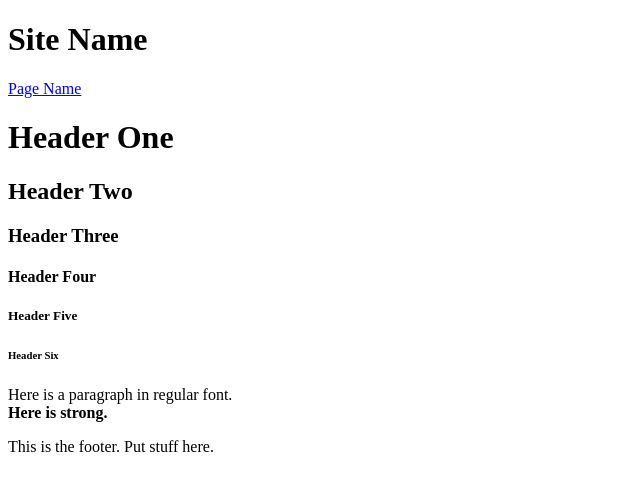
After one commit to ncss/projects-2017-4, a Python web app: template templates/demo.html in a window 1280 px wide. The commit adds this page. Shown: the top 491 px of the page, without its empty margins (0-640 px from the left). Run offline with Jinja, Linux system fonts and the light colour scheme; the template is opened without the code that fills it, so the values that code supplies are empty.

Commit message:
Updated 'main' template plus demo for css fam

```diff
--- /dev/null
+++ b/templates/demo.html
@@ -0,0 +1,35 @@
+<!DOCTYPE html>
+<html>
+    <head>
+        <title> Page title </title>
+    </head>
+
+    <body>
+
+        <header>
+            <h1>Site Name</h1>
+            <nav>
+                <a href="/page">Page Name</a>
+             </nav>
+        </header>
+
+        <main>
+            <h1>Header One</h1>
+            <h2>Header Two</h2>
+            <h3>Header Three</h3>
+            <h4>Header Four</h4>
+            <h5>Header Five</h5>
+            <h6>Header Six</h6>
+
+            <p> Here is a paragraph in regular font. <br>
+            <strong> Here is strong. </strong>
+            </p>
+
+        </main>
+
+        <footer>
+            <p> This is the footer. Put stuff here.</p>
+        </footer>
+
+    </body>
+</html>
```
Also changed, not shown: templates/main.html (+14 -2 lines).
